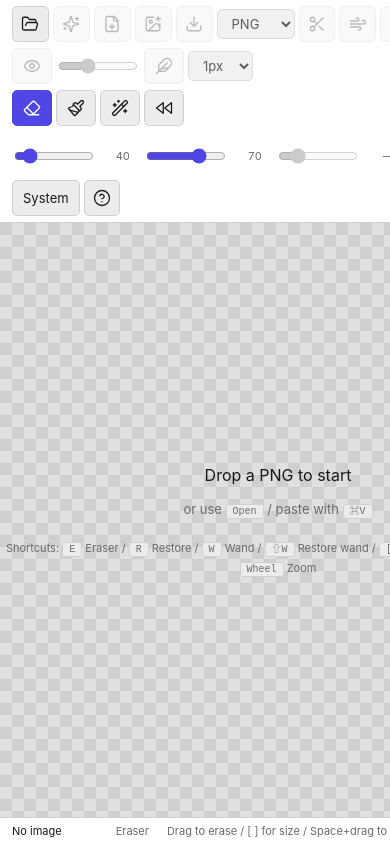
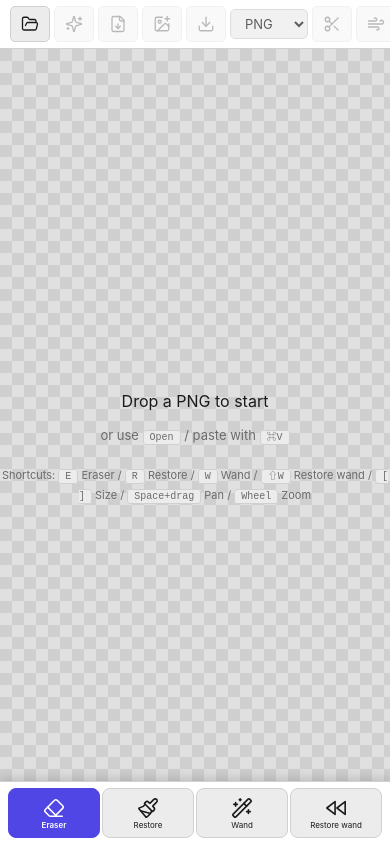
Before and after one commit to keshi02/cleavry, a website built with Vite: page web/index.html in a window 390 px wide. Built offline with nearby package versions, Linux system fonts and the light colour scheme.

Commit message:
Rework the mobile toolbar with a fixed bottom tool bar
Phase 1 of the mobile UI redesign — CSS only, no DOM or JS changes.

The old mobile layout was the desktop toolbar with labels stripped and
padding bumped; the wrapping flex cascade still ate the top third of
the viewport and tool switching was a long reach. The toolbar is now
two structurally distinct strips:

- The top strip is a single-row horizontal scroll (file ops, sliders,
  undo/redo, theme, help). flex-wrap:nowrap + overflow-x:auto with
  scrollbar hidden; safe-area-inset-top respected. .row-break and
  .spacer are switched off so they don't fight the new layout.

- The tool-tabs group (.tool-btns) is lifted out of flow via
  position:fixed and re-anchored to the viewport bottom as a 6-tab
  bar. Selector is .group:has(> .tool-btns) so markup stays untouched.
  Buttons stack icon-over-label, flex:1 to evenly distribute,
  min-height 52px, padding-bottom respects safe-area-inset-bottom.

Side effects handled:
- #toast / #separate-bar / #cleanup-bar are pushed up so they clear
  the fixed bottom bar.
- #status is hidden on mobile (would collide with the bar; the info
  is non-critical).
- #rect-controls is hidden inside the bottom bar; the inside/outside
  choice will move to a long-press panel in a later phase.
- 100dvh on html/body/#app so iOS Safari's auto-hiding chrome doesn't
  push the bottom bar off screen.

:has() coverage (Safari 15.4+, Chrome 105+, Firefox 121+) is fine for
the mobile audience.

Co-Authored-By: Claude Opus 4.7 (1M context) <noreply@anthropic.com>

```diff
--- a/web/src/styles.css
+++ b/web/src/styles.css
@@ -883,39 +883,63 @@
   }
 
   /* ──────────────────────────────────────────────────────────────────
-     Mobile / small-screen toolbar
+     Mobile / small-screen layout (Phase 1)
      ──────────────────────────────────────────────────────────────────
-     The desktop toolbar packs 30+ controls into a wrapping flex row.
-     On phones that wrapping cascade eats most of the viewport. We
-     compact things by:
-       - hiding text labels next to icons (data-tip carries the meaning)
-       - hiding group labels ("ツール:" / "サイズ:" / etc.)
-       - bumping touch-target padding to ~36px
-       - shrinking sliders so they fit on one row
-       - hiding non-critical buttons (fit / 100%) on the smallest screens
+     Two structural moves vs. desktop:
+
+       1. The top toolbar becomes a single horizontally-scrolling strip
+          (file ops, sliders, undo/redo, theme/help). No more wrapping
+          cascade — predictable height, swipe to reach everything.
+
+       2. The .tool-btns group is lifted out of flow with position:fixed
+          and re-anchored to the viewport bottom as a 6-tab tool bar.
+          The `:has()` selector keeps the markup untouched. Labels are
+          shown stacked below each icon since this row is the user's
+          primary editing affordance and benefits from a clear name.
+
+     Workspace consequences:
+       - The fixed bottom bar overlaps the lower ~64px of #workspace.
+         Pinch / pan still work in the visible region; floating bars
+         (#toast, #separate-bar, #cleanup-bar) are raised above it.
+       - #status is hidden on mobile — its info is non-critical and the
+         space is better spent on the tool bar.
+       - 100dvh is used so iOS Safari's auto-hiding chrome doesn't
+         shove the bottom bar past the visible area.
   */
   @media (max-width: 768px) {
+    html, body { height: 100dvh; }
+    #app { height: 100dvh; }
+
+    /* Top toolbar: single-row horizontal scroll. */
     #toolbar {
-      padding: 6px 8px;
-      gap: 6px;
+      padding: 6px 6px;
+      padding-top: calc(6px + env(safe-area-inset-top, 0px));
+      gap: 4px;
+      flex-wrap: nowrap;
+      overflow-x: auto;
+      overflow-y: hidden;
+      scrollbar-width: none;
+      -webkit-overflow-scrolling: touch;
     }
+    #toolbar::-webkit-scrollbar { display: none; }
+
     .group {
       padding: 0 4px;
       gap: 4px;
       border-right: none;
+      flex-shrink: 0;
     }
+    /* Defunct in a nowrap toolbar — explicit row breaks and the right-
+       side spacer would otherwise consume horizontal space. */
+    .row-break, .spacer { display: none; }
+
     /* Hide section labels — "ツール:" / "サイズ:" / "硬度:" / "色許容度:". */
-    .group > label[data-i18n] {
-      display: none;
-    }
+    .group > label[data-i18n] { display: none; }
     /* Hide checkbox-label text but keep the checkbox + icon visible. */
-    .group > label[data-i18n-tip] > span[data-i18n^="label."] {
-      display: none;
-    }
+    .group > label[data-i18n-tip] > span[data-i18n^="label."] { display: none; }
     /* Hide text inside icon-text buttons; rely on data-tip + icon. */
-    .icon-btn-text > span[data-i18n] {
-      display: none;
-    }
+    .icon-btn-text > span[data-i18n] { display: none; }
+
     /* Bigger touch targets and bigger glyphs. */
     .icon-btn-text {
       padding: 8px 10px;
@@ -923,57 +947,113 @@
       min-height: 36px;
       justify-content: center;
     }
-    .icon-btn-text svg {
-      width: 18px;
-      height: 18px;
-    }
+    .icon-btn-text svg { width: 18px; height: 18px; }
     .icon-btn {
       width: 36px;
       min-width: 36px;
       height: 36px;
     }
-    .icon-btn svg {
-      width: 18px;
-      height: 18px;
-    }
-    /* Sliders must fit alongside icons on a phone screen. */
-    input[type=range] {
-      width: 90px;
-    }
-    /* The threshold number input next to "≤" / "px²" labels. */
-    input[type=number] {
-      width: 44px;
-    }
-    /* Hide the brand wordmark — saves ~80px of horizontal space.
-       The favicon / page title still convey the brand. */
-    .brand {
-      display: none;
-    }
-    /* Theme + actual-size buttons render plain text, give them
-       comparable padding so they don't collapse next to icon buttons. */
+    .icon-btn svg { width: 18px; height: 18px; }
+
+    /* Sliders fit alongside icons in the horizontal scroll strip. */
+    input[type=range] { width: 110px; height: 28px; }
+    input[type=number] { width: 44px; }
+
+    .brand { display: none; }
+
     #theme-btn, #actual-btn {
       padding: 8px 10px;
       min-height: 36px;
     }
+
+    /* ── Bottom tool bar (lifted from inline group via position:fixed) ── */
+    .group:has(> .tool-btns) {
+      position: fixed;
+      left: 0;
+      right: 0;
+      bottom: 0;
+      z-index: 30;
+      background: var(--panel);
+      border-top: 1px solid var(--border);
+      padding: 6px 8px;
+      padding-bottom: calc(6px + env(safe-area-inset-bottom, 0px));
+      margin: 0;
+      gap: 0;
+      box-shadow: 0 -2px 12px rgba(0,0,0,0.18);
+    }
+    .group:has(> .tool-btns) .tool-btns {
+      display: flex;
+      flex: 1;
+      justify-content: space-around;
+      gap: 2px;
+    }
+    .group:has(> .tool-btns) .tool-btn {
+      flex: 1;
+      flex-direction: column;
+      gap: 2px;
+      min-width: 0;
+      min-height: 52px;
+      padding: 6px 2px;
+      border-radius: 8px;
+    }
+    .group:has(> .tool-btns) .tool-btn svg {
+      width: 22px;
+      height: 22px;
+    }
+    /* Override the generic mobile rule that hides icon-text labels —
+       in the bottom bar the label sits under the icon and is the
+       primary way users identify the tool. */
+    .group:has(> .tool-btns) .tool-btn > span[data-i18n] {
+      display: block;
+      font-size: 9px;
+      line-height: 1.1;
+    }
+    /* Defer the rect inside/outside radio choice to a long-press panel
+       (Phase 3). Inside the cramped bottom bar these radios are too
+       small to hit reliably. */
+    .group:has(> .tool-btns) #rect-controls { display: none; }
+
+    /* Push floating overlays above the fixed bottom bar so they stay
+       readable while the bar is on screen. */
+    #toast {
+      bottom: calc(72px + env(safe-area-inset-bottom, 0px));
+    }
+    #separate-bar, #cleanup-bar {
+      bottom: calc(80px + env(safe-area-inset-bottom, 0px));
+    }
+
+    /* Status row is non-critical on mobile and would collide with the
+       fixed bottom bar. Hide it; coord / zoom info is available via
+       the help screen and on-canvas behaviour anyway. */
+    #status { display: none; }
+
+    /* Layer panel scales down so it doesn't dominate the workspace. */
+    #layer-panel {
+      top: 8px;
+      right: 8px;
+      min-width: 140px;
+      max-width: 180px;
+      font-size: 11px;
+      padding: 6px 8px;
+    }
   }
 
   @media (max-width: 480px) {
-    /* On phones, drop secondary view controls. Pinch-to-zoom and
-       pan via touch still work; the explicit fit / 100% buttons are
-       redundant. */
-    #fit-btn, #actual-btn {
-      display: none;
+    /* Pinch / pan handle zoom on phones — the explicit fit + 100%
+       buttons just consume scroll real estate in the top strip. */
+    #fit-btn, #actual-btn { display: none; }
+
+    input[type=range] { width: 90px; }
+
+    #empty-hint h2 { font-size: 16px; }
+    #empty-hint code { font-size: 10px; }
+
+    /* Tool tab labels shrink further on narrow phones to avoid wraps. */
+    .group:has(> .tool-btns) .tool-btn > span[data-i18n] {
+      font-size: 8px;
     }
-    /* Tighter slider so size + hardness + tolerance stack readably. */
-    input[type=range] {
-      width: 80px;
-    }
-    /* Empty-hint typography also shrinks so the shortcut row doesn't
-       wrap awkwardly on a 320px-wide phone. */
-    #empty-hint h2 {
-      font-size: 16px;
-    }
-    #empty-hint code {
-      font-size: 10px;
+    .group:has(> .tool-btns) .tool-btn {
+      min-height: 50px;
+      padding: 5px 1px;
     }
   }
```
